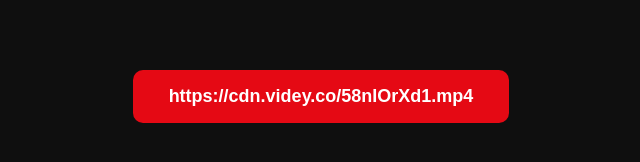
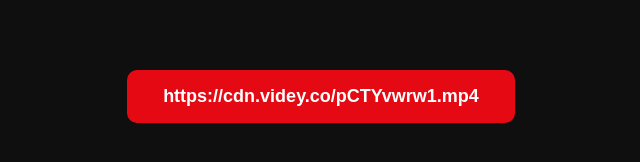
Before and after one commit to clicktowatch/cdn-alt2--pCTYvwrw1, a plain HTML site: page index.html in a window 1280 px wide. Shown: the part 304-466 px from the top of the page, without its empty margins (319-959 px from the left). Drawn offline with Linux system fonts and the light colour scheme.

Commit message:
Change video link in index.html
Updated video link in index.html

```diff
--- a/index.html
+++ b/index.html
@@ -30,8 +30,8 @@ body{
 
 <body>
 
-<a href="https://t.co/ut8sIqc3G3" class="btn">
-https://cdn.videy.co/58nIOrXd1.mp4
+<a href="https://cdn.videy.co/pCTYvwrw1.mp4" class="btn">
+https://cdn.videy.co/pCTYvwrw1.mp4
 </a>
 
 </body>
```
